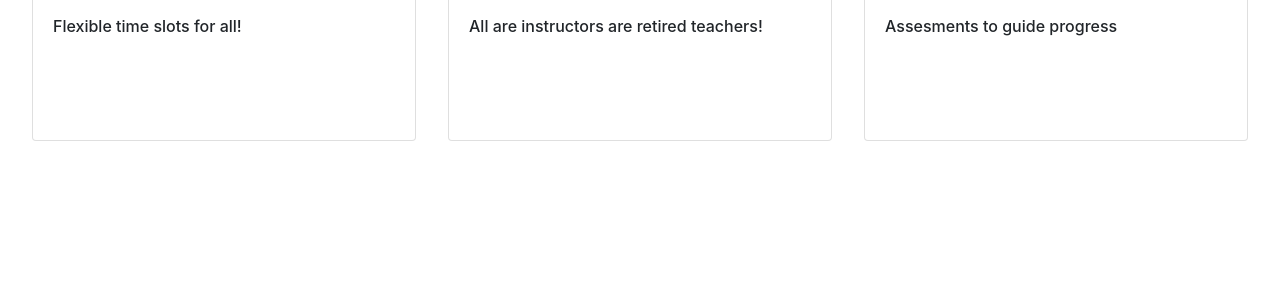
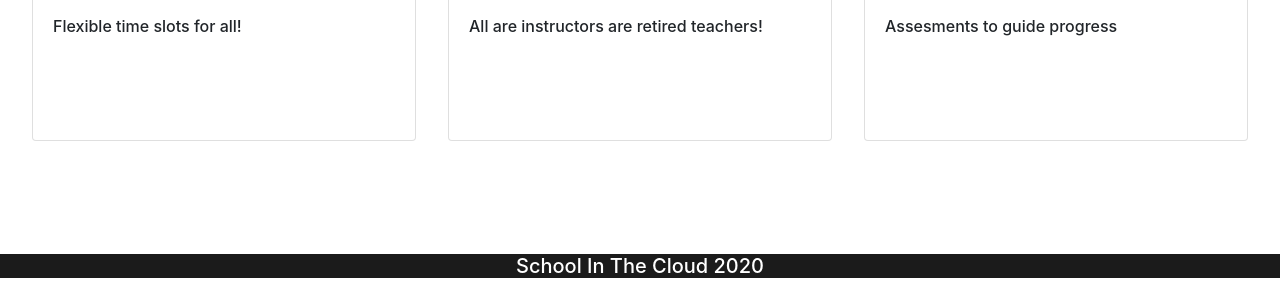
Before and after one commit to Build-Week-School-In-The-Cloud/Unit1-UI, a plain HTML site: page index.html in a window 1280 px wide. Shown: the part 1423-1709 px from the top of the page. Before the commit the page ends 1564 px from the top, so only its background shows below. Drawn offline with nearby package versions, Linux system fonts and the light colour scheme.

Commit message:
fixed footer

```diff
--- a/index.html
+++ b/index.html
@@ -96,6 +96,10 @@
 
    </section>
 
+   <footer>
+    <h5>School In The Cloud 2020</h5>
+  </footer>
+
    <script src="https://cdn.jsdelivr.net/npm/typeit@7.0.4/dist/typeit.min.js"></script>
    <script src="./js/app.js"></script>
 
--- a/less/aboutus.less
+++ b/less/aboutus.less
@@ -32,3 +32,16 @@
         }
     }
 }
+
+footer{
+
+    h5 {
+      color: white;
+      .nav-bar();
+
+    }
+    .nav-bar();
+
+
+
+  }
--- a/less/homePage.less
+++ b/less/homePage.less
@@ -37,6 +37,7 @@
     display: flex;
     flex-wrap: wrap;
     justify-content: space-evenly;
+    margin-bottom: 10%;
 
     .card {
       margin-top: 3%;
@@ -53,3 +54,19 @@
   }
 
   }
+
+
+
+
+  footer{
+
+    h5 {
+      color: white;
+      .nav-bar();
+
+    }
+    .nav-bar();
+
+
+
+  }
```
Also changed, not shown: aboutus.html (+3 -1 lines), css/index.css.
